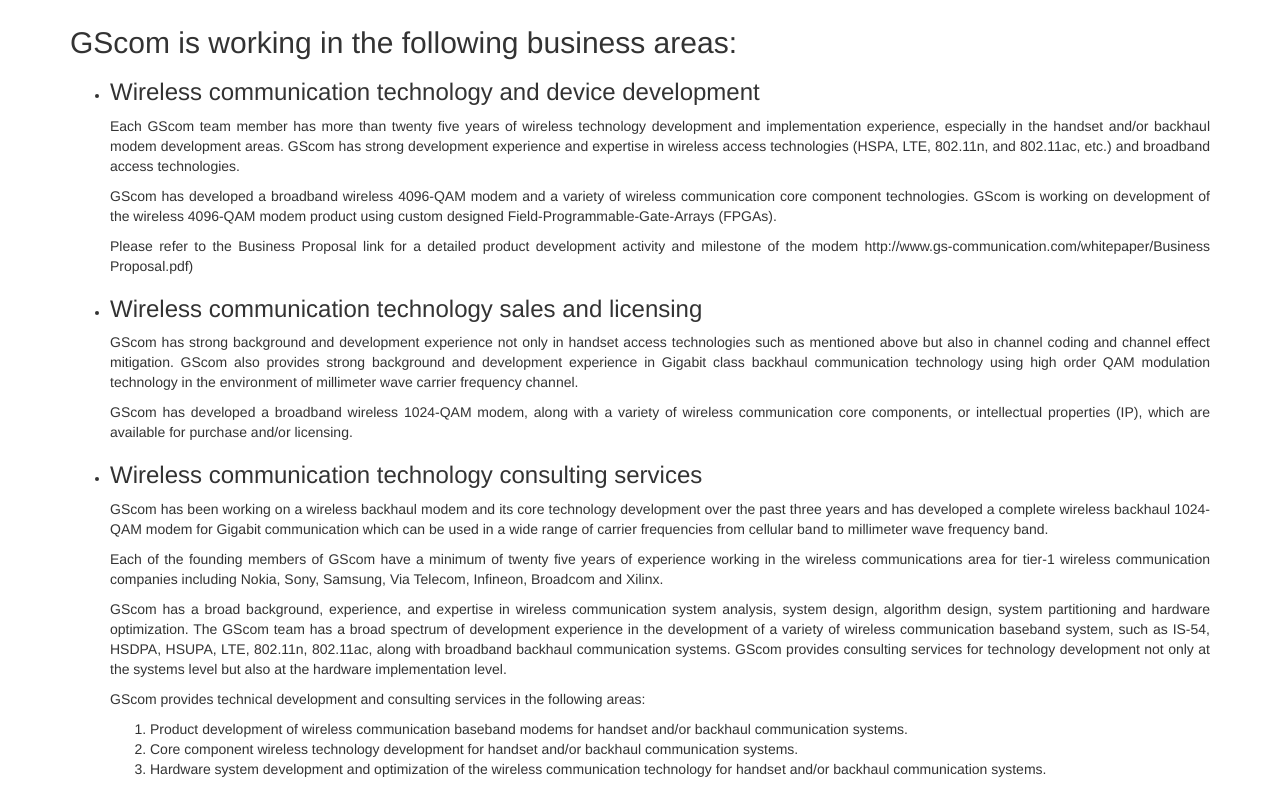
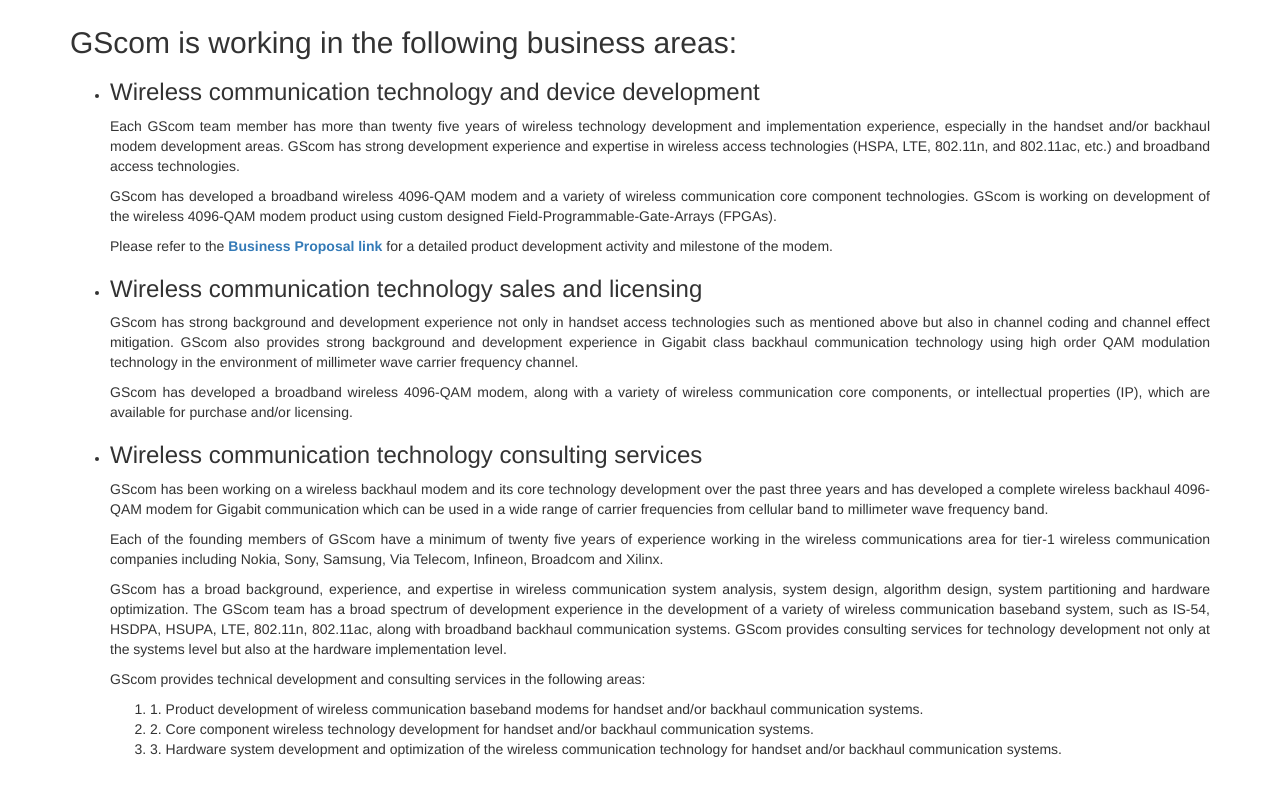
Before and after one commit to junclemente/flask_gscom, a Flask app: page /business in a window 1280 px wide. Shown: the part 640-1429 px from the top of the page. After the commit the page ends 1397 px from the top, so only its background shows below. Run offline with Flask 2, Linux system fonts and the light colour scheme; some libraries are stand-ins or nearby versions.

Commit message:
updated page content

```diff
--- a/app/templates/business.html
+++ b/app/templates/business.html
@@ -56,17 +56,17 @@
 
           <p>GScom has developed a broadband wireless 4096-QAM modem and a variety of wireless communication core component technologies. GScom is working on development of the wireless 4096-QAM modem product using custom designed Field-Programmable-Gate-Arrays (FPGAs).</p>
 
-          <p>Please refer to the Business Proposal link for a detailed product development activity and milestone of the modem http://www.gs-communication.com/whitepaper/Business Proposal.pdf)</p>
+          <p>Please refer to the <a href=" {{ url_for( 'whitepaper', whitepaper='Business Proposal.pdf' )}} "><strong>Business Proposal link</strong></a>  for a detailed product development activity and milestone of the modem.</p>
       </li>
       <li><h3>Wireless communication technology sales and licensing</h3>
 
           <p>GScom has strong background and development experience not only in handset access technologies such as mentioned above but also in channel coding and channel effect mitigation. GScom also provides strong background and development experience in Gigabit class backhaul communication technology using high order QAM modulation technology in the environment of millimeter wave carrier frequency channel.</p>
 
-          <p>GScom has developed a broadband wireless 1024-QAM modem, along with a variety of wireless communication core components, or intellectual properties (IP), which are available for purchase and/or licensing.</p>
+          <p>GScom has developed a broadband wireless 4096-QAM modem, along with a variety of wireless communication core components, or intellectual properties (IP), which are available for purchase and/or licensing.</p>
       </li>
       <li><h3>Wireless communication technology consulting services</h3>
 
-          <p>GScom has been working on a wireless backhaul modem and its core technology development over the past three years and has developed a complete wireless backhaul 1024-QAM modem for Gigabit communication which can be used in a wide range of carrier frequencies from cellular band to millimeter wave frequency band.</p>
+          <p>GScom has been working on a wireless backhaul modem and its core technology development over the past three years and has developed a complete wireless backhaul 4096-QAM modem for Gigabit communication which can be used in a wide range of carrier frequencies from cellular band to millimeter wave frequency band.</p>
 
           <p>Each of the founding members of GScom have a minimum of twenty five years of experience working in the wireless communications area for tier-1 wireless communication companies including Nokia, Sony, Samsung, Via Telecom, Infineon, Broadcom and Xilinx.</p>
 
@@ -75,9 +75,9 @@
 
           <p>GScom provides technical development and consulting services in the following areas:</p>
         <ol>
-          <li>Product development of wireless communication baseband modems for handset and/or backhaul communication systems.</li>
-          <li>Core component wireless technology development for handset and/or backhaul communication systems.</li>
-          <li>Hardware system development and optimization of the wireless communication technology for handset and/or backhaul communication systems.</li>
+          <li>1. Product development of wireless communication baseband modems for handset and/or backhaul communication systems.</li>
+          <li>2. Core component wireless technology development for handset and/or backhaul communication systems.</li>
+          <li>3. Hardware system development and optimization of the wireless communication technology for handset and/or backhaul communication systems.</li>
         </ol>
       </ul>
   </div><!-- end container -->
```
